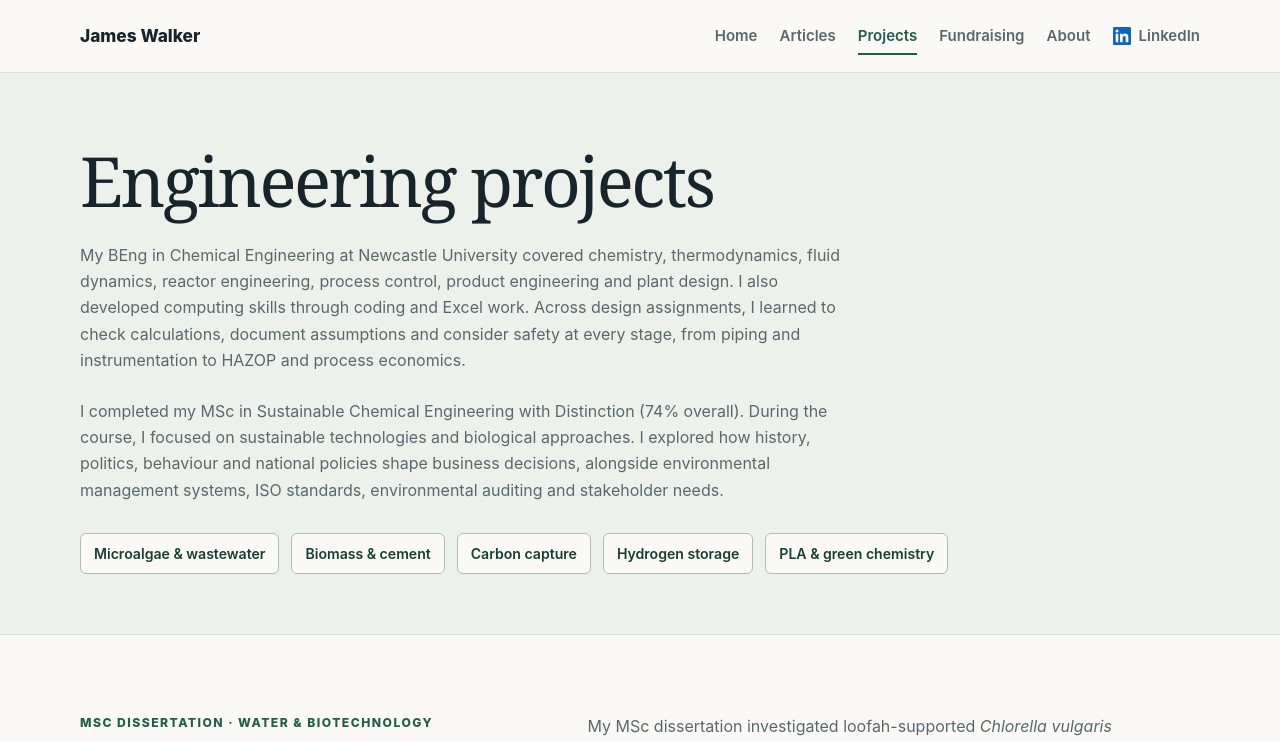
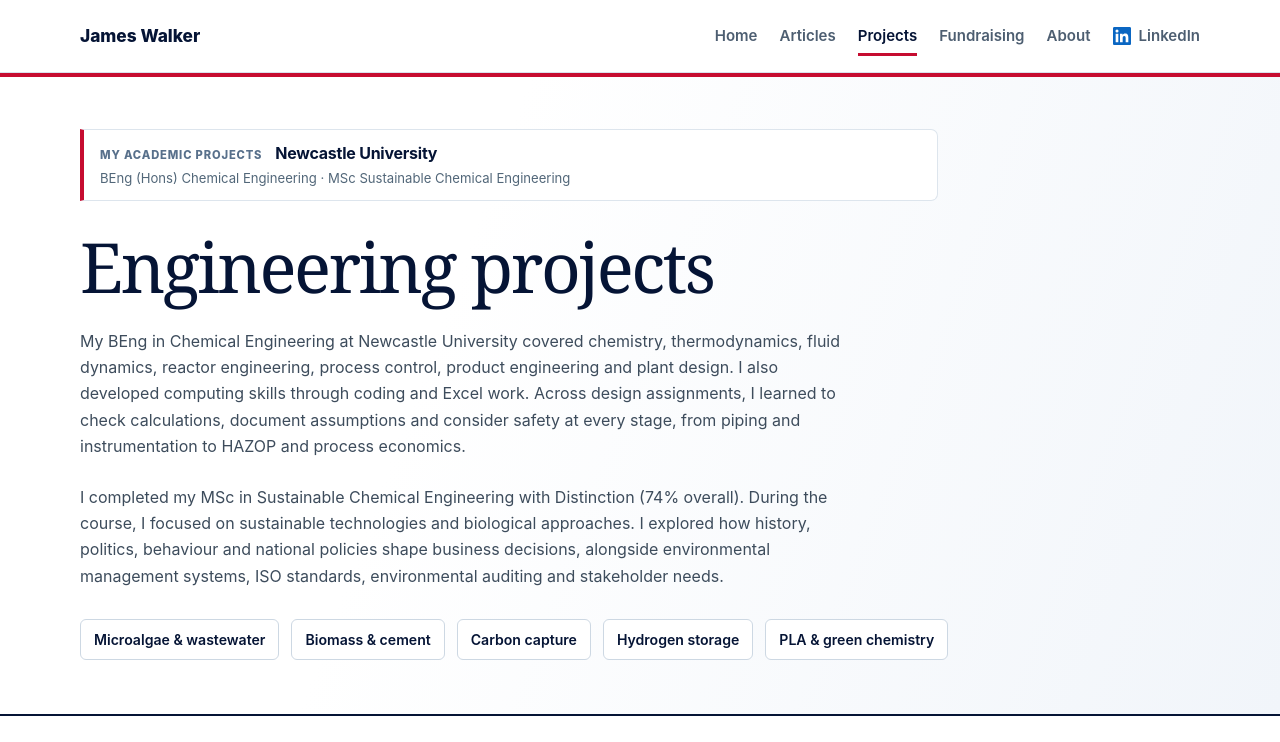
Before and after one commit to JamesDWalker02/JamesDWalker02.github.io, a plain HTML site: page projects.html in a window 1280 px wide. Shown: the top 742 px of the page. Drawn offline with Linux system fonts and the light colour scheme.

Commit message:
Use navy, red and white academic project styling

```diff
--- a/projects.html
+++ b/projects.html
@@ -6,9 +6,9 @@
   <meta name="description" content="James Walker's chemical engineering projects: microalgae wastewater treatment, biomass pyrolysis, carbon capture, hydrogen storage and sustainable PLA production.">
   <link rel="canonical" href="https://jamesdwalker02.github.io/projects.html">
   <title>Projects | James Walker</title>
-  <link rel="stylesheet" href="styles.css?v=20261103-3">
+  <link rel="stylesheet" href="styles.css?v=20261104-2">
 </head>
-<body>
+<body class="projects-page">
   <a class="skip-link" href="#main">Skip to content</a>
   <header>
     <div class="container nav">
@@ -26,6 +26,11 @@
   <main id="main">
     <section class="projects-hero">
       <div class="container">
+        <div class="academic-affiliation" aria-label="Academic background at Newcastle University">
+          <span class="academic-affiliation-kicker">My academic projects</span>
+          <strong>Newcastle University</strong>
+          <span>BEng (Hons) Chemical Engineering · MSc Sustainable Chemical Engineering</span>
+        </div>
         <h1>Engineering projects</h1>
         <p class="page-description">My BEng in Chemical Engineering at Newcastle University covered chemistry, thermodynamics, fluid dynamics, reactor engineering, process control, product engineering and plant design. I also developed computing skills through coding and Excel work. Across design assignments, I learned to check calculations, document assumptions and consider safety at every stage, from piping and instrumentation to HAZOP and process economics.</p>
         <p class="page-description">I completed my MSc in Sustainable Chemical Engineering with Distinction (74% overall). During the course, I focused on sustainable technologies and biological approaches. I explored how history, politics, behaviour and national policies shape business decisions, alongside environmental management systems, ISO standards, environmental auditing and stakeholder needs.</p>
```
